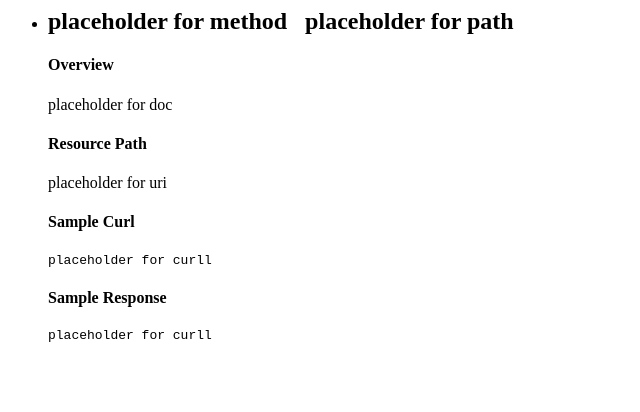
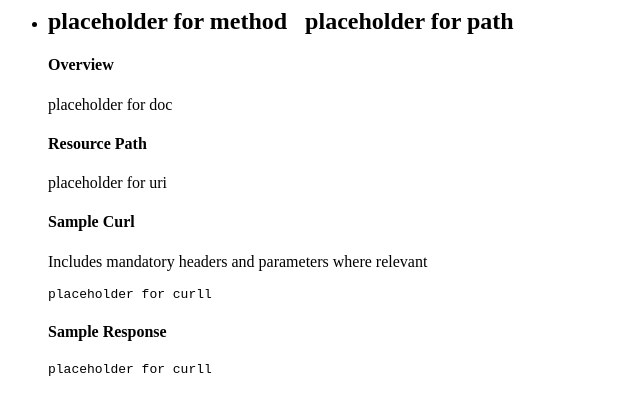
Before and after one commit to passivsystems/protean-docs-site, a plain HTML site: page components/paths.html in a window 1280 px wide. Shown: the whole page, without its empty margins (0-640 px from the left). Drawn offline with Linux system fonts and the light colour scheme.

Commit message:
improve sample curl section

```diff
--- a/components/paths.html
+++ b/components/paths.html
@@ -18,6 +18,7 @@
           <p data-sw-text="uri">placeholder for uri</p>
 
           <h4>Sample Curl</h4>
+          <p>Includes mandatory headers and parameters where relevant</p>
           <pre data-sw-text="curl">placeholder for curll</pre>
 
           <h4>Sample Response</h4>
```
